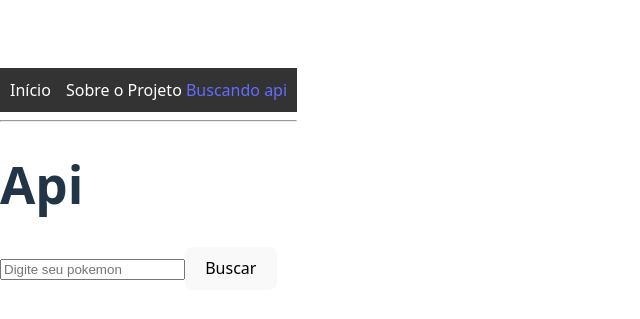
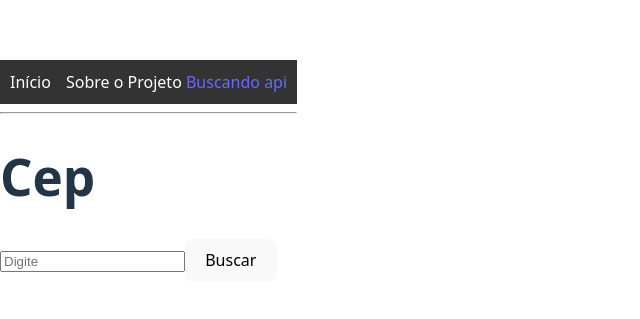
Before and after one commit to lucasriandev/Projects-React, a React (Vite) app in the folder meu-primeiro-projeto-react/: page /api in a window 1280 px wide. Shown: the part 221-540 px from the top of the page, without its empty margins (0-640 px from the left). Built offline with nearby package versions, Linux system fonts and the light colour scheme.

Commit message:
treinando api

```diff
--- a/meu-primeiro-projeto-react/src/teste.jsx
+++ b/meu-primeiro-projeto-react/src/teste.jsx
@@ -6,43 +6,37 @@
 import { useState, useEffect } from "react";
 
 function Api() {
+  const [cep, setCep] = useState(null);
+  const [input, setInput] = useState("");
   const [busca, setBusca] = useState("");
-  const [input, setInput] = useState("");
-  const [user, setUser] = useState(null);
 
   useEffect(() => {
     if (busca === "") return;
-    fetch(`https://pokeapi.co/api/v2/pokemon/${busca}`)
-      .then((resposta) => resposta.json())
-      .then((dados) => {
-        console.log(dados);
-        setUser(dados);
+
+    fetch(`https://viacep.com.br/ws/${busca}/json/`)
+      .then((r) => r.json())
+      .then((d) => {
+        console.log(d);
+        setCep(d);
         setInput("");
       })
       .catch((error) => {
-        console.log("Deu erro", error);
+        console.log(error);
       });
   }, [busca]);
 
   return (
     <div>
-      <h1>Api</h1>
+      <h1>Cep</h1>
       <input
         type="text"
-        placeholder="Digite seu pokemon"
         value={input}
+        placeholder="Digite"
         onChange={(e) => setInput(e.target.value)}
       />
       <button onClick={() => setBusca(input)}>Buscar</button>
 
-      {user && (
-        <div>
-          <h2>{user.name}</h2>
-          <p>Altura: {user.height}</p>
-          <p>Peso: {user.weight}</p>
-          <img src={user.sprites.front_default} />
-        </div>
-      )}
+      <ul>{cep && <h1>Bairro: {cep.bairro}</h1>}</ul>
     </div>
   );
 }
```
